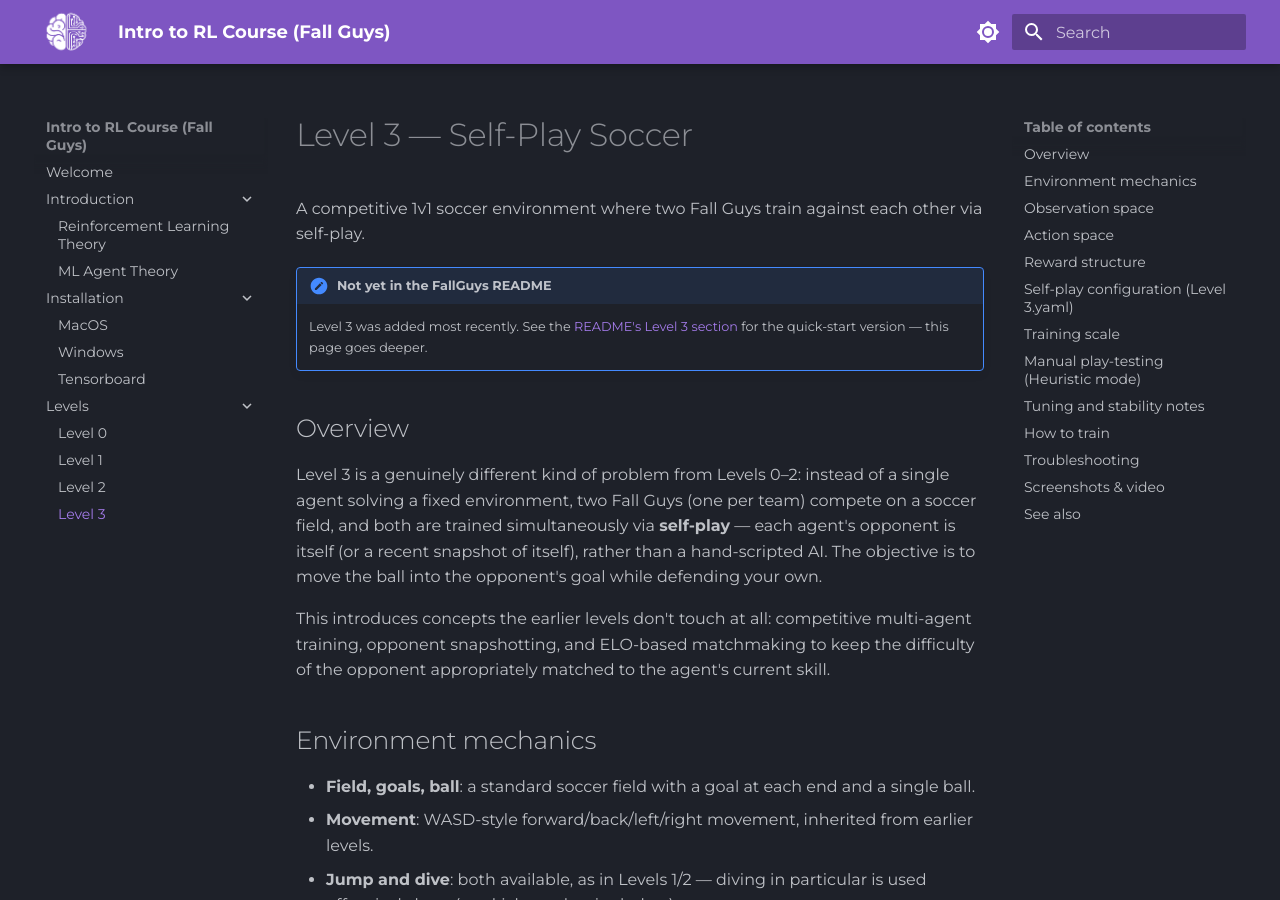
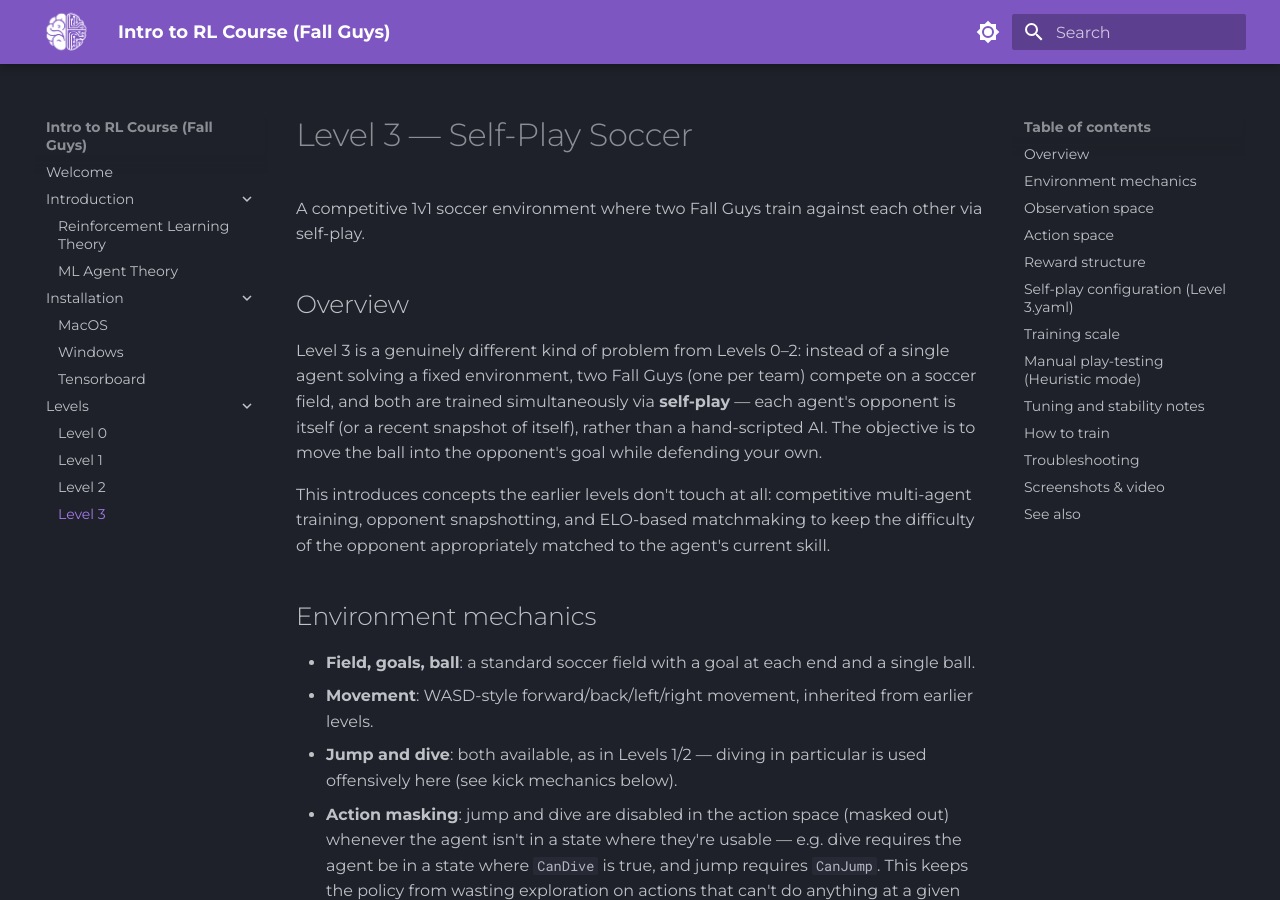
Before and after one commit to AISoc-UNSW/FallGuysDocs, an MkDocs documentation site: the page built from docs/levels/level-3.md, in a window 1280 px wide and 900 px high. Built offline with MkDocs 1.6.1 and Material for MkDocs 9.7.7, drawn with Linux system fonts in a browser that asks for light colours.

Commit message:
Remove stale "not yet in the README" note from Level 3
The FallGuys README now documents Level 3, so this callout is no
longer accurate.

```diff
--- a/docs/levels/level-3.md
+++ b/docs/levels/level-3.md
@@ -1,9 +1,6 @@
 # Level 3 — Self-Play Soccer
 
 A competitive 1v1 soccer environment where two Fall Guys train against each other via self-play.
-
-!!! note "Not yet in the FallGuys README"
-    Level 3 was added most recently. See the [README's Level 3 section](https://github.com/AISoc-UNSW/FallGuys#level-3) for the quick-start version — this page goes deeper.
 
 ## Overview
 
```
